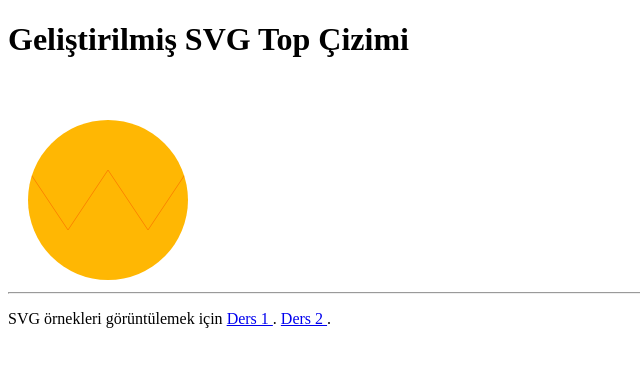
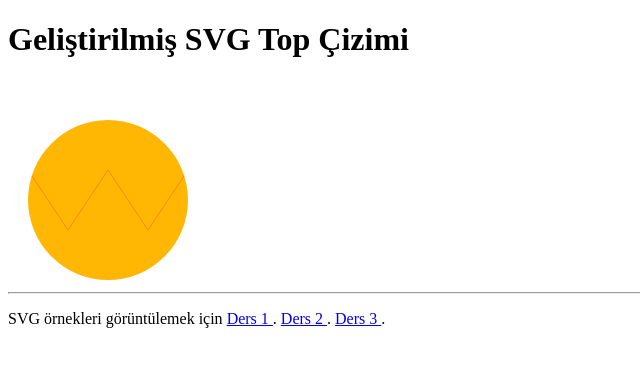
Before and after one commit to erdemust/erdemust, a plain HTML site: page index.html in a window 1280 px wide. Shown: the full height of the page, 0-640 px from the left. Drawn offline with Linux system fonts and the light colour scheme.

Commit message:
Update index.html

```diff
--- a/index.html
+++ b/index.html
@@ -50,6 +50,7 @@
     SVG örnekleri görüntülemek için
     <a href="svg.html" target="_blank">Ders 1 </a>.
      <a href="svg2.html" target="_blank">Ders 2 </a>.
+     <a href="svg3.html" target="_blank">Ders 3 </a>.
   </p>
 </body>
 </html>
```
